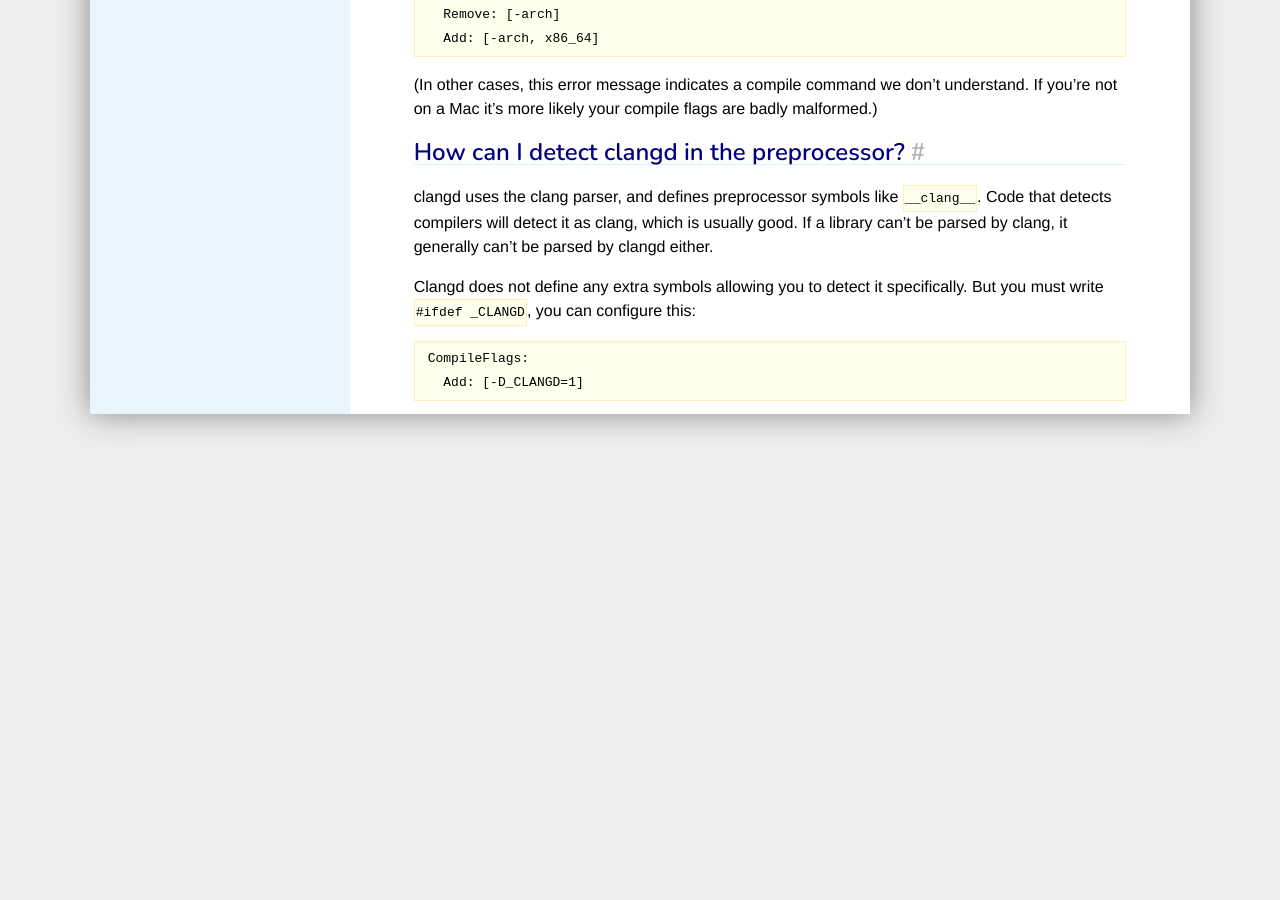
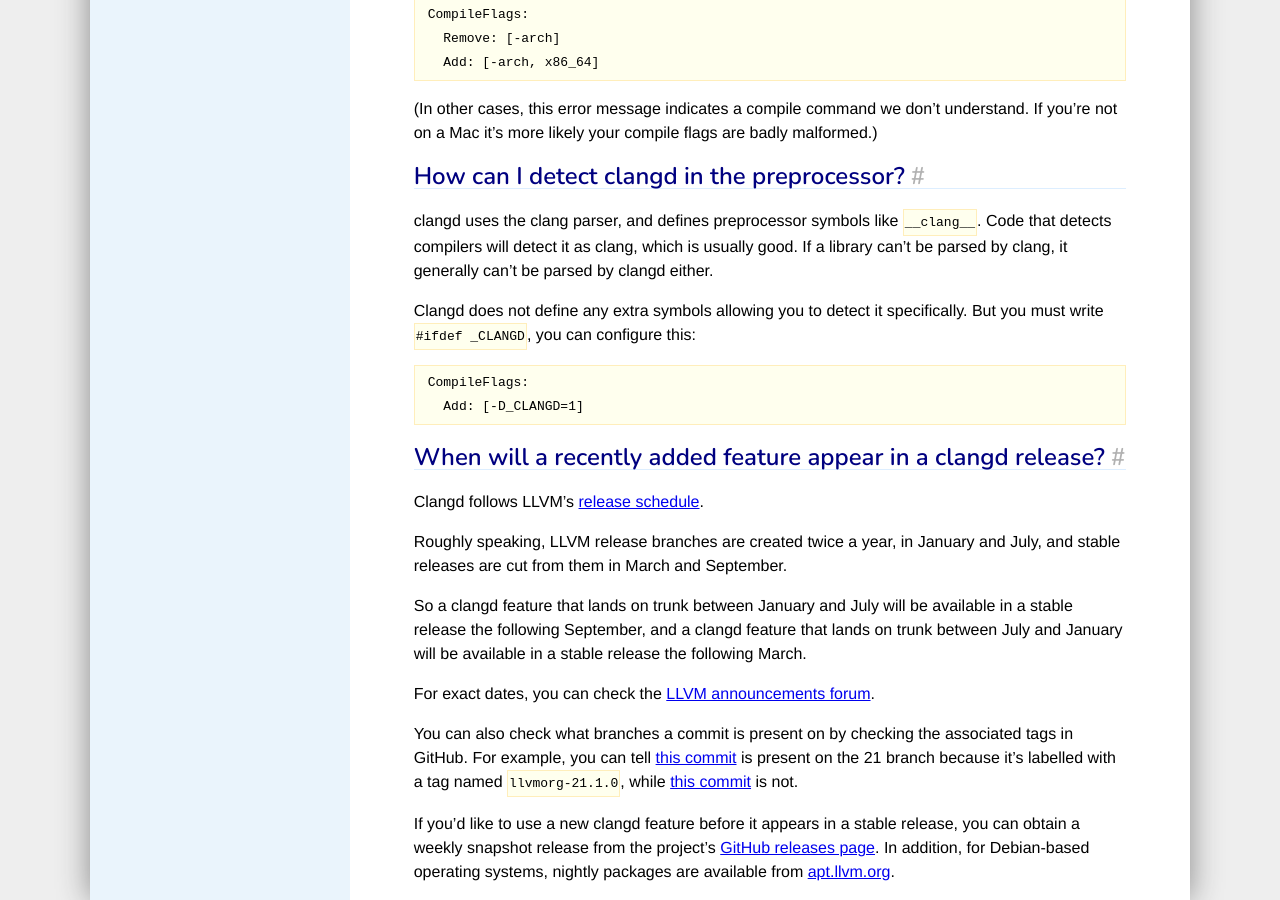
Before and after one commit to llvm/clangd-www, a Jekyll site: the page built from faq.md, in a window 1280 px wide and 900 px high, scrolled down 3942 px. Built offline with Jekyll 4.4.1, drawn with Linux system fonts in a browser that asks for light colours; our own code applies the rules of GitHub Pages for plain Markdown files; some of the changed text lies outside the part shown.

Commit message:
Add an FAQ entry about when a new feature will appear in a release (#135)

````diff
--- a/faq.md
+++ b/faq.md
@@ -196,3 +196,30 @@
 CompileFlags:
   Add: [-D_CLANGD=1]
 ```
+
+## When will a recently added feature appear in a clangd release?
+
+Clangd follows LLVM's [release schedule](https://llvm.org/docs/HowToReleaseLLVM.html#release-timeline).
+
+Roughly speaking, LLVM release branches are created twice a year, in January and
+July, and stable releases are cut from them in March and September.
+
+So a clangd feature that lands on trunk between January and July will be available
+in a stable release the following September, and a clangd feature that lands on
+trunk between July and January will be available in a stable release the following
+March.
+
+For exact dates, you can check the [LLVM announcements forum](https://discourse.llvm.org/c/announce/46).
+
+You can also check what branches a commit is present on by checking the associated
+tags in GitHub. For example, you can tell
+[this commit](https://github.com/llvm/llvm-project/commit/85d60a441ab810e25605fb4555971b1d0a996e5c)
+is present on the 21 branch because it's labelled with a tag named `llvmorg-21.1.0`, while
+[this commit](https://github.com/llvm/llvm-project/commit/a3e2b64b0ddf42abf065377d77a9957edd142585)
+is not.
+
+If you'd like to use a new clangd feature before it appears in a stable release, you
+can obtain a weekly snapshot release from the project's
+[GitHub releases page](https://github.com/clangd/clangd/releases). In addition,
+for Debian-based operating systems, nightly packages are available from
+[apt.llvm.org](https://apt.llvm.org).
````
